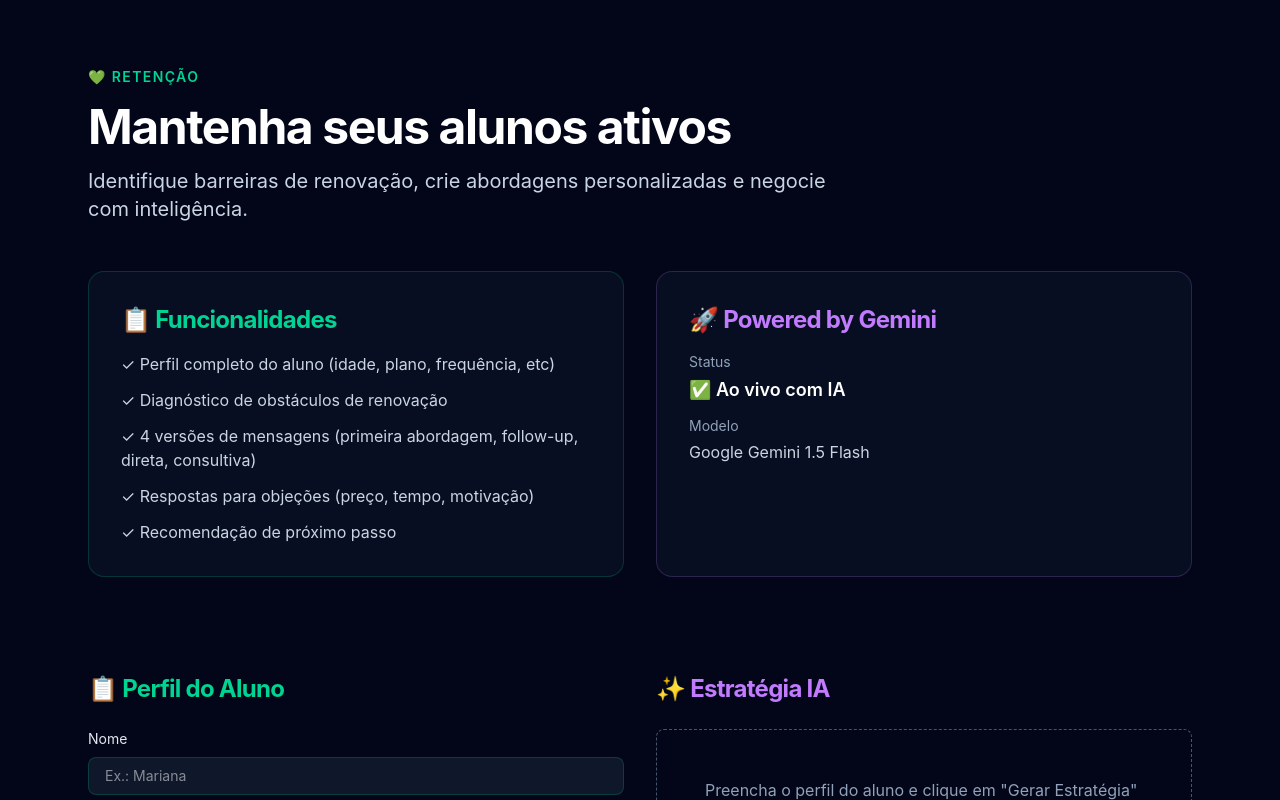
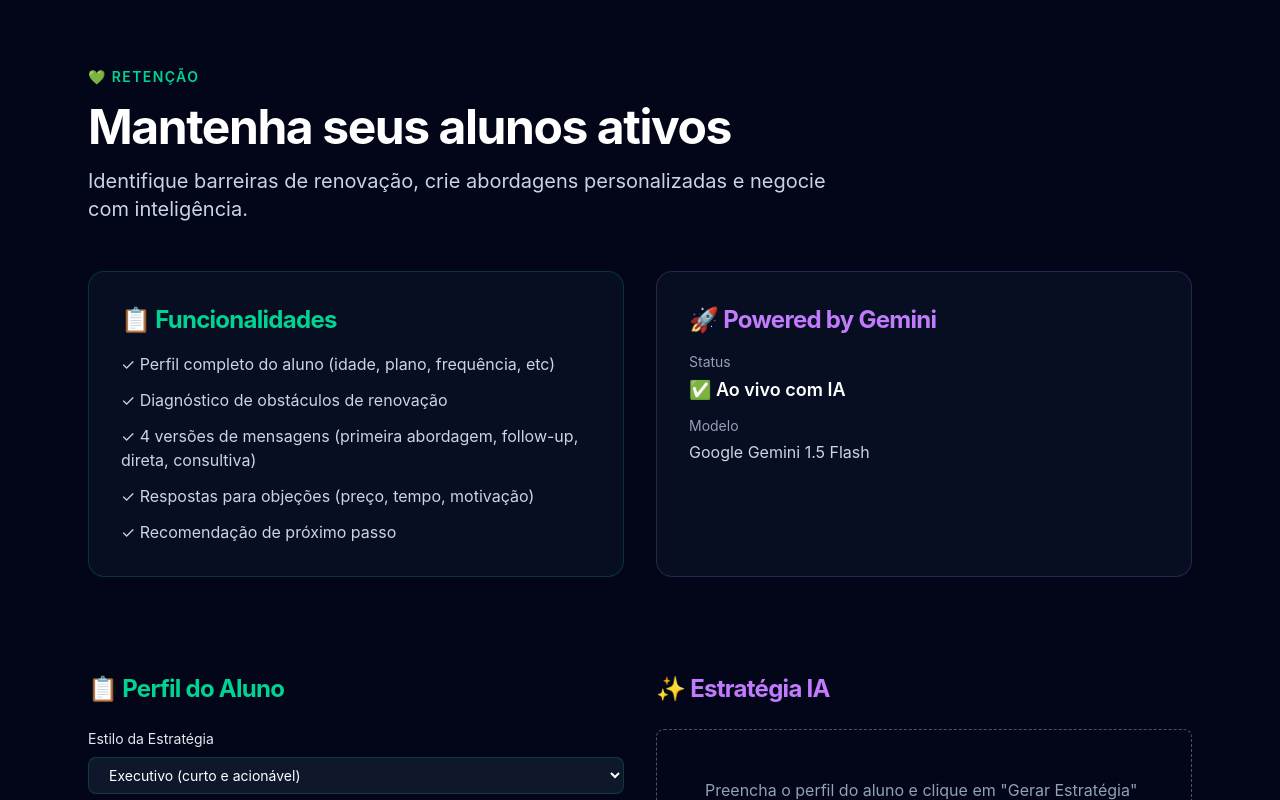
Before and after one commit to claudiogoldman/RenovaFit, a Next.js app: page /retencao in a window 1280 px wide. Shown: the top 800 px of the page. Built offline with nearby package versions, Linux system fonts and the light colour scheme.

Commit message:
feat: componente markdown para formatar respostas da IA

```diff
--- a/package.json
+++ b/package.json
@@ -32,6 +32,8 @@
     "postcss": "^8.5.9",
     "react": "^19.2.5",
     "react-dom": "^19.2.5",
+    "react-markdown": "^10.1.0",
+    "remark-gfm": "^4.0.1",
     "tailwindcss": "^4.2.2",
     "typescript": "^6.0.2"
   },
--- /dev/null
+++ b/src/components/ai-formatted-response.tsx
@@ -0,0 +1,16 @@
+'use client';
+
+import ReactMarkdown from 'react-markdown';
+import remarkGfm from 'remark-gfm';
+
+type AIFormattedResponseProps = {
+  content: string;
+};
+
+export function AIFormattedResponse({ content }: AIFormattedResponseProps) {
+  return (
+    <div className="prose prose-invert max-w-none prose-headings:text-white prose-p:text-slate-200 prose-strong:text-slate-100 prose-li:text-slate-200 prose-code:text-emerald-300 prose-pre:bg-slate-950/80 prose-pre:border prose-pre:border-slate-700">
+      <ReactMarkdown remarkPlugins={[remarkGfm]}>{content}</ReactMarkdown>
+    </div>
+  );
+}
--- a/src/components/conversao-assistant.tsx
+++ b/src/components/conversao-assistant.tsx
@@ -2,6 +2,7 @@
 
 import { useState } from 'react';
 import type { LeadProfile } from '@/lib/types';
+import { AIFormattedResponse } from '@/components/ai-formatted-response';
 
 export function ConversaoAssistant() {
   const [lead, setLead] = useState<LeadProfile>({
@@ -118,9 +119,7 @@ export function ConversaoAssistant() {
 
         {output && (
           <div className="rounded-lg border border-cyan-400/20 bg-slate-900/50 p-6">
-            <div className="prose prose-invert max-w-none">
-              <p className="whitespace-pre-wrap text-slate-200">{output}</p>
-            </div>
+            <AIFormattedResponse content={output} />
 
             <button
               onClick={() => navigator.clipboard.writeText(output)}
--- a/src/components/reativacao-assistant.tsx
+++ b/src/components/reativacao-assistant.tsx
@@ -2,6 +2,7 @@
 
 import { useState } from 'react';
 import type { ExStudentProfile } from '@/lib/types';
+import { AIFormattedResponse } from '@/components/ai-formatted-response';
 
 export function ReativacaoAssistant() {
   const [exStudent, setExStudent] = useState<ExStudentProfile>({
@@ -117,9 +118,7 @@ export function ReativacaoAssistant() {
 
         {output && (
           <div className="rounded-lg border border-purple-400/20 bg-slate-900/50 p-6">
-            <div className="prose prose-invert max-w-none">
-              <p className="whitespace-pre-wrap text-slate-200">{output}</p>
-            </div>
+            <AIFormattedResponse content={output} />
 
             <button
               onClick={() => navigator.clipboard.writeText(output)}
--- a/src/components/retencao-assistant.tsx
+++ b/src/components/retencao-assistant.tsx
@@ -2,6 +2,8 @@
 
 import { useState } from 'react';
 import type { StudentProfile } from '@/lib/types';
+import type { RetencaoStrategyStyle } from '@/lib/prompts-retencao';
+import { AIFormattedResponse } from '@/components/ai-formatted-response';
 
 export function RetencaoAssistant() {
   const [student, setStudent] = useState<StudentProfile>({
@@ -18,6 +20,7 @@ export function RetencaoAssistant() {
   const [output, setOutput] = useState<string | null>(null);
   const [loading, setLoading] = useState(false);
   const [error, setError] = useState<string | null>(null);
+  const [strategyStyle, setStrategyStyle] = useState<RetencaoStrategyStyle>('executivo');
 
   const handleChange = (field: keyof StudentProfile, value: string) => {
     setStudent((prev) => ({ ...prev, [field]: value }));
@@ -32,7 +35,7 @@ export function RetencaoAssistant() {
       const response = await fetch('/api/retencao', {
         method: 'POST',
         headers: { 'Content-Type': 'application/json' },
-        body: JSON.stringify({ action: 'strategy', student }),
+        body: JSON.stringify({ action: 'strategy', student, strategyStyle }),
       });
 
       const result = await response.json();
@@ -56,6 +59,18 @@ export function RetencaoAssistant() {
         <h2 className="text-2xl font-bold text-emerald-400">📋 Perfil do Aluno</h2>
 
         <div className="space-y-4">
+          <label className="flex flex-col gap-2 text-sm text-slate-200">
+            Estilo da Estratégia
+            <select
+              value={strategyStyle}
+              onChange={(e) => setStrategyStyle(e.target.value as RetencaoStrategyStyle)}
+              className="rounded-lg border border-emerald-400/20 bg-slate-900 px-4 py-2 text-white focus:border-emerald-400 focus:outline-none"
+            >
+              <option value="executivo">Executivo (curto e acionável)</option>
+              <option value="detalhado">Detalhado (consultivo completo)</option>
+            </select>
+          </label>
+
           {[
             { key: 'name' as const, label: 'Nome', placeholder: 'Ex.: Mariana' },
             { key: 'age' as const, label: 'Idade', placeholder: 'Ex.: 34' },
@@ -120,9 +135,7 @@ export function RetencaoAssistant() {
 
         {output && (
           <div className="rounded-lg border border-emerald-400/20 bg-slate-900/50 p-6">
-            <div className="prose prose-invert max-w-none">
-              <p className="whitespace-pre-wrap text-slate-200">{output}</p>
-            </div>
+            <AIFormattedResponse content={output} />
 
             <button
               onClick={() => navigator.clipboard.writeText(output)}
```
Also changed, not shown: 1 other file (tests, documents, lock files or other folders).
